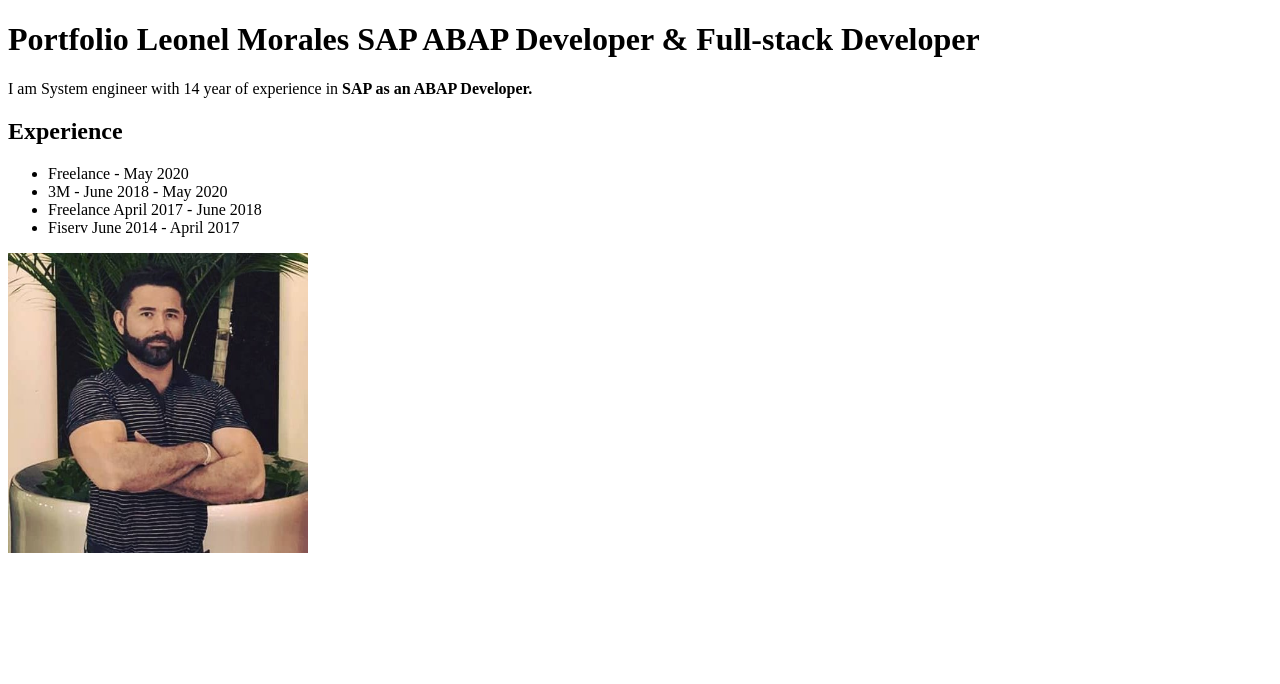
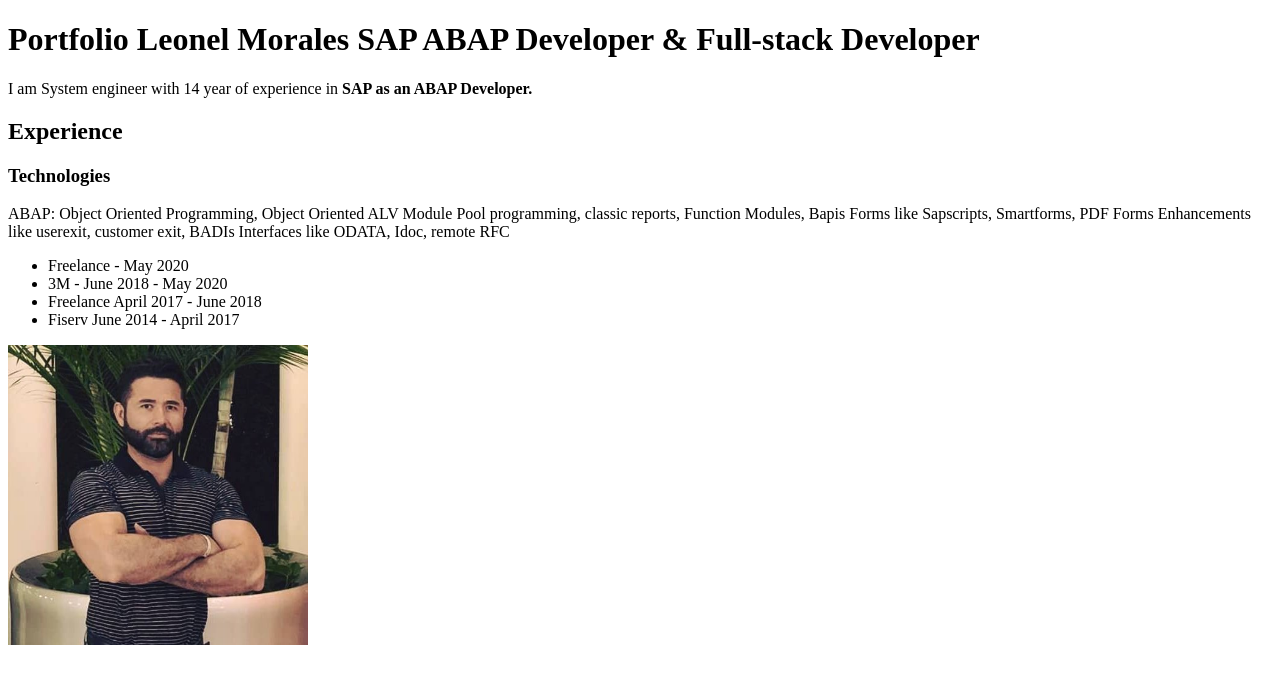
Before and after one commit to EsteMaeLeo/0001-botcamp-midev, a plain HTML site: page 0000-html/index.html in a window 1280 px wide. Drawn offline with Linux system fonts and the light colour scheme.

Commit message:
changes on the index

```diff
--- a/0000-html/index.html
+++ b/0000-html/index.html
@@ -38,6 +38,15 @@
 
     <h2>Experience</h2>
 
+    <aside>
+        <h3>Technologies</h3>
+        ABAP: Object Oriented Programming, Object Oriented ALV
+        Module Pool programming, classic reports, Function Modules, Bapis
+        Forms like Sapscripts, Smartforms, PDF Forms
+        Enhancements like userexit, customer exit, BADIs
+        Interfaces like ODATA, Idoc, remote RFC
+    </aside>
+
     <ul>
         <li class="class-item">Freelance - May 2020</li>
         <li class="class-item">3M - June 2018 - May 2020</li>
```
